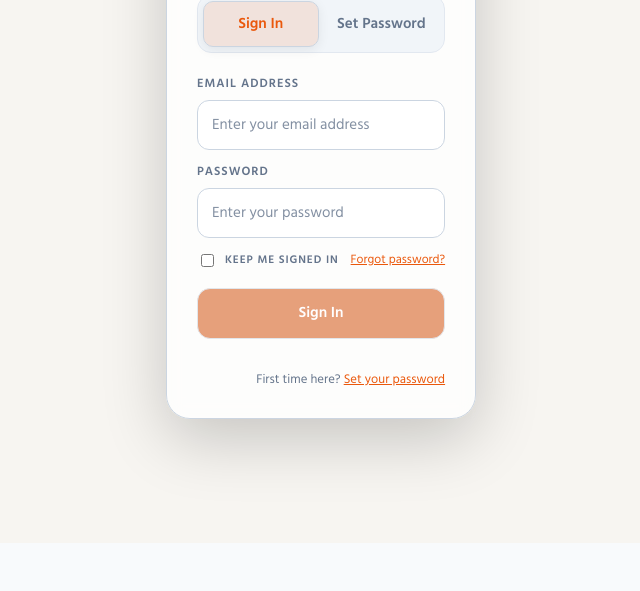
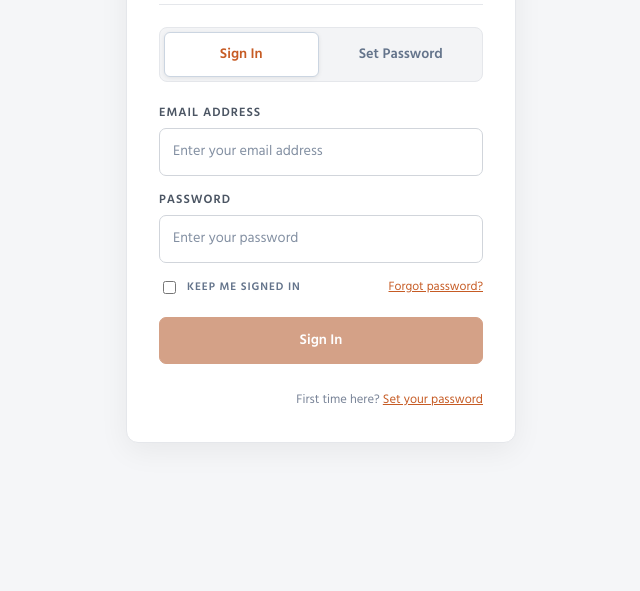
Before and after one commit to astroankit108/jupiterastro, a plain HTML site: page login.html in a window 1280 px wide. Shown: the part 257-848 px from the top of the page, without its empty margins (319-959 px from the left). Before the commit the page ends 800 px from the top, so only its background shows below. Drawn offline with nearby package versions, Linux system fonts and the light colour scheme; no server answers.

Commit message:
Revamp login page styles and layout
Updated styling for the login page, including layout adjustments, modal behavior, and form elements.

```diff
--- a/login.html
+++ b/login.html
@@ -10,13 +10,237 @@
 <link rel="stylesheet" href="https://fonts.googleapis.com/css2?family=Bricolage+Grotesque:opsz,wght@12..96,400..800&family=Cormorant+Garamond:ital,wght@1,700&family=Hind:wght@400;500;600&family=IBM+Plex+Mono:wght@400;500&family=Marcellus&display=swap">
 <link rel="stylesheet" href="/css/main67g120kS63cY438.css">
 <style>
-html,body{min-height:100%;margin:0}
-body{min-height:100vh;display:grid;place-items:center;padding:20px;box-sizing:border-box;background:var(--page,var(--bg,#f7f5f1));}
-#accountOpenBtn{display:none!important}
-.account-overlay{position:relative!important;inset:auto!important;display:flex!important;opacity:1!important;visibility:visible!important;pointer-events:auto!important;background:transparent!important;padding:0!important;z-index:1!important}
-.account-dialog-close{display:none!important}
-.account-dialog{max-height:calc(100vh - 40px);overflow:auto}
-#loginToast,#logoutToast{display:none!important}
+/* ==========================================
+   JUPITER ASTRO — STANDARD LOGIN PAGE
+   Independent styling; authentication unchanged
+========================================== */
+
+* {
+  box-sizing: border-box;
+}
+
+html,
+body {
+  min-height: 100%;
+  margin: 0;
+}
+
+body {
+  min-height: 100vh;
+  min-height: 100dvh;
+
+  display: flex;
+  align-items: center;
+  justify-content: center;
+
+  padding: 24px;
+
+  background: #f5f6f8;
+  font-family: "Hind", sans-serif;
+}
+
+/* Remove modal overlay and glass effects */
+.account-overlay,
+.account-overlay.is-open {
+  position: static !important;
+  inset: auto !important;
+
+  display: flex !important;
+  align-items: center !important;
+  justify-content: center !important;
+
+  width: 100%;
+  min-height: 100vh;
+
+  padding: 0 !important;
+
+  background: transparent !important;
+  backdrop-filter: none !important;
+  -webkit-backdrop-filter: none !important;
+
+  opacity: 1 !important;
+  visibility: visible !important;
+  pointer-events: auto !important;
+
+  z-index: auto !important;
+}
+
+/* Standard login card */
+.account-dialog {
+  width: 100% !important;
+  max-width: 390px !important;
+
+  max-height: calc(100dvh - 48px) !important;
+  overflow-y: auto;
+
+  padding: 32px !important;
+
+  background: #ffffff !important;
+
+  border: 1px solid #e5e7eb !important;
+  border-radius: 12px !important;
+
+  box-shadow: 0 8px 30px rgba(0, 0, 0, 0.06) !important;
+
+  color: #263247;
+
+  transform: none !important;
+  transition: none !important;
+
+  backdrop-filter: none !important;
+  -webkit-backdrop-filter: none !important;
+}
+
+/* Header */
+.account-dialog-header {
+  padding-bottom: 20px;
+  margin-bottom: 22px;
+
+  border-bottom: 1px solid #e5e7eb;
+}
+
+.account-dialog-brand .logo {
+  font-size: 1.65rem;
+  color: #263247;
+}
+
+.account-dialog-brand small {
+  font-size: 0.82rem;
+  color: #788397;
+}
+
+/* Tabs */
+.account-tabs {
+  padding: 4px;
+  margin-bottom: 22px;
+
+  background: #f3f4f6;
+  border: 1px solid #e5e7eb;
+  border-radius: 8px;
+}
+
+.account-tab {
+  padding: 11px 8px;
+  border-radius: 6px;
+  font-size: 0.95rem;
+}
+
+.account-tab.active {
+  background: #ffffff;
+  color: #c65b24;
+  box-shadow: 0 1px 4px rgba(0,0,0,0.08);
+}
+
+/* Form */
+.account-form {
+  gap: 15px;
+}
+
+.account-field {
+  gap: 6px;
+}
+
+.account-field label {
+  color: #4b5563;
+  font-size: 0.82rem;
+  font-weight: 600;
+}
+
+.account-field input {
+  width: 100%;
+  padding: 12px 13px;
+
+  background: #ffffff !important;
+
+  border: 1px solid #d1d5db;
+  border-radius: 7px;
+
+  font-size: 0.95rem;
+  color: #263247;
+}
+
+.account-field input:focus {
+  border-color: #c65b24;
+  box-shadow: 0 0 0 2px rgba(198, 91, 36, 0.10);
+}
+
+/* Remember me and forgot password */
+.account-options {
+  display: flex;
+  align-items: center;
+  justify-content: space-between;
+  flex-wrap: wrap;
+  gap: 10px;
+
+  font-size: 0.82rem;
+}
+
+/* Submit button */
+.account-submit {
+  width: 100%;
+  padding: 12px 16px;
+
+  margin-top: 5px;
+
+  background: #c65b24;
+  border: 1px solid #c65b24;
+  border-radius: 7px;
+
+  box-shadow: none;
+
+  color: #ffffff;
+  font-size: 0.95rem;
+  font-weight: 600;
+}
+
+.account-submit:hover {
+  filter: brightness(0.96);
+  transform: none;
+}
+
+.account-submit:disabled {
+  opacity: 0.55;
+  cursor: not-allowed;
+}
+
+/* Footer */
+.account-switch {
+  margin-top: 12px;
+  font-size: 0.84rem;
+  color: #788397;
+}
+
+.account-switch a,
+.account-options a {
+  color: #c65b24;
+}
+
+/* Hide modal-only controls */
+#accountOpenBtn,
+.account-dialog-close,
+#loginToast,
+#logoutToast {
+  display: none !important;
+}
+
+/* Mobile */
+@media (max-width: 480px) {
+  body {
+    padding: 16px;
+  }
+
+  .account-overlay,
+  .account-overlay.is-open {
+    min-height: calc(100dvh - 32px);
+  }
+
+  .account-dialog {
+    max-width: 100% !important;
+    padding: 24px 20px !important;
+    border-radius: 10px !important;
+  }
+}
+
 </style>
 </head>
 <body>
```
